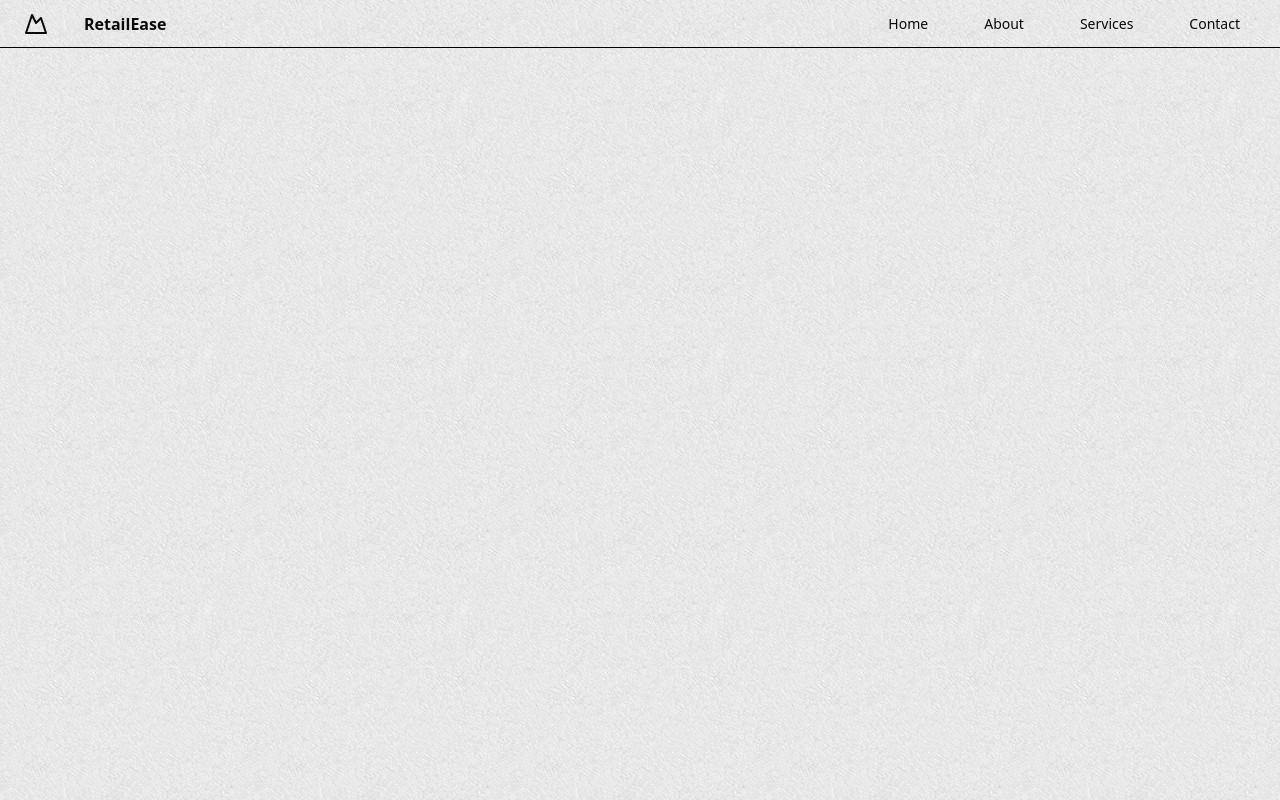
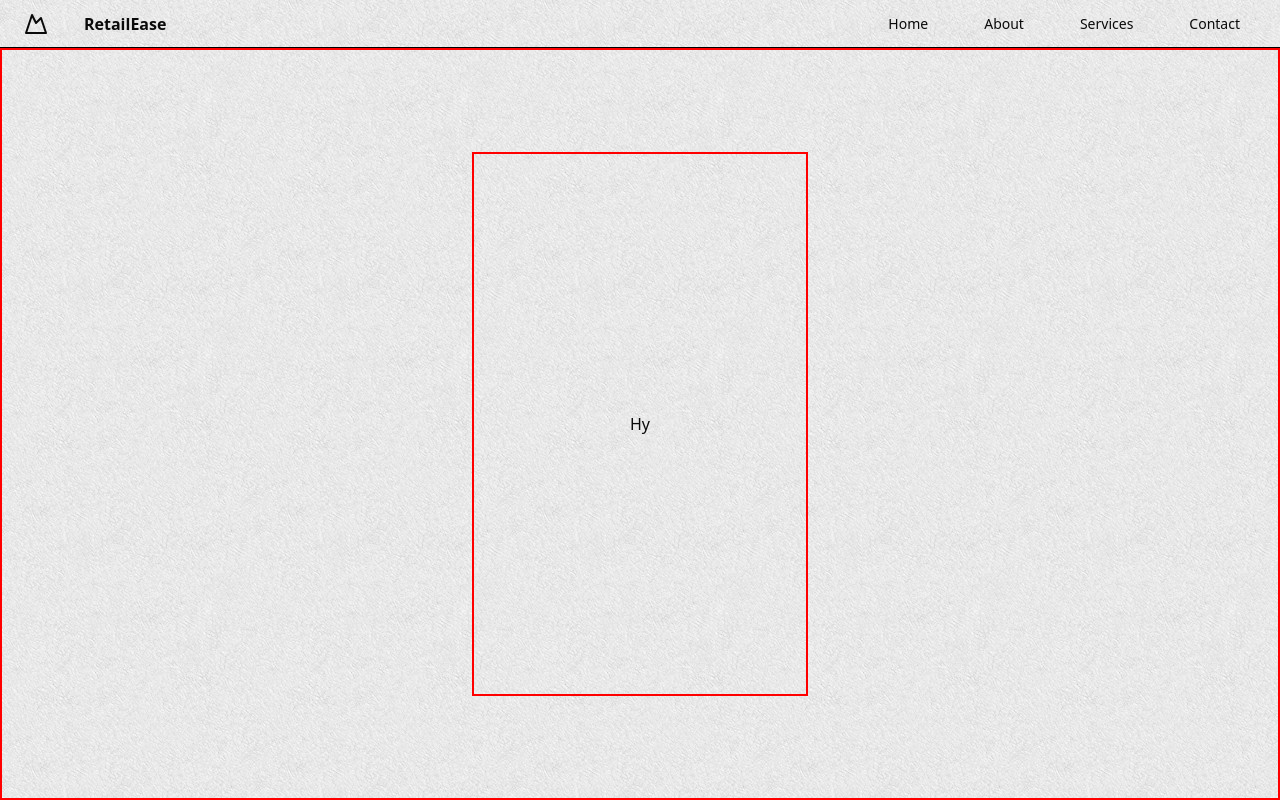
Before and after one commit to VasoyaViraj/RetailEase, a React (Vite) app: page / in a window 1280 px wide. Built offline with nearby package versions, Linux system fonts and the light colour scheme.

Commit message:
add/vercel.json add/jsconfig.json

```diff
--- a/index.html
+++ b/index.html
@@ -6,7 +6,7 @@
     <meta name="viewport" content="width=device-width, initial-scale=1.0" />
     <title>RetailEase</title>
   </head>
-  <body class="bg-[url(/bg.jpg)] bg-repeat h-screen">
+  <body class="bg-[url(/bg.jpg)] bg-repeat min-h-screen">
     <div id="root"></div>
     <script type="module" src="/src/main.jsx"></script>
   </body>
--- a/package.json
+++ b/package.json
@@ -19,6 +19,7 @@
     "react": "^19.0.0",
     "react-dom": "^19.0.0",
     "react-router-dom": "^7.5.2",
+    "react-qr-barcode-scanner": "^2.1.0",
     "tailwind-merge": "^3.2.0",
     "tailwindcss": "^4.1.4"
   },
--- a/src/App.jsx
+++ b/src/App.jsx
@@ -3,11 +3,13 @@ import AddProduct from './Pages/Admin/AddProduct';
 import ProductList from './Pages/Admin/ProductList';
 import ScanProduct from './Pages/Admin/ScanProduct';
 import { BrowserRouter, Routes, Route} from "react-router-dom";
+import Navbarr from './components/Navbarr';
 
 function App() {
   return(
     <>
       <BrowserRouter>
+      <Navbarr/>
         <Routes>
           <Route path="/" element={<BillingPage/>} />
           <Route path="/admin/addproduct" element={<AddProduct/> }/>
--- a/src/Pages/BillingPage.jsx
+++ b/src/Pages/BillingPage.jsx
@@ -12,8 +12,10 @@ const BillingPage = () => {
   }, []);
 
   return (
-    <div>
-      <Navbarr/>
+    <div className='h-screen-48 tbor flexbox'>
+      <div className='min-h-136 tbor min-w-84 flexbox'>
+        Hy
+      </div>
     </div>
   )
 }
--- a/src/index.css
+++ b/src/index.css
@@ -118,3 +118,21 @@
     @apply bg-background text-foreground;
   }
 }
+
+@layer utilities {
+  .h-screen-48 {
+    height: calc(100vh - 48px);
+  }
+
+  .tbor {
+    border: 2px solid red;
+    box-sizing: border-box;
+  }
+
+  .flexbox{
+    display: flex;
+    justify-content: center;
+    align-items: center;
+    flex-direction: column;
+  }
+}
```
Also changed, not shown: jsconfig.json (+7 -9 lines), 1 other file (tests, documents, lock files or other folders).
